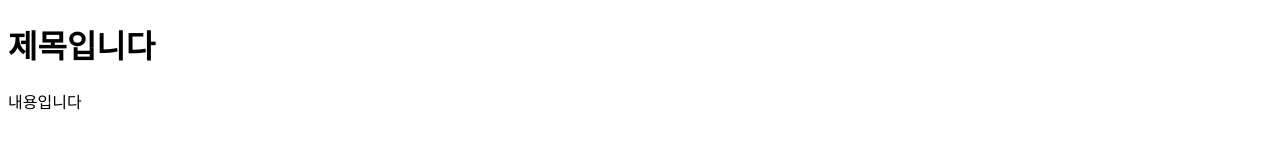
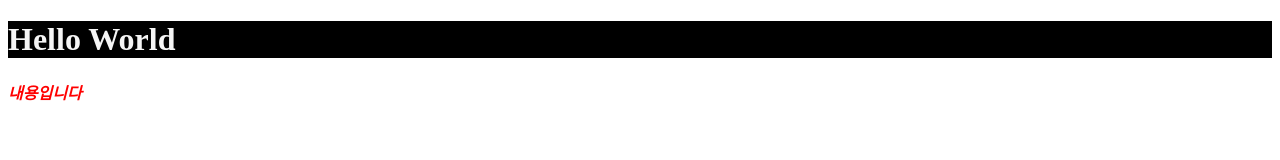
Before and after one commit to joohy97/StudyHTML, a plain HTML site: page 01_HTML/index.html in a window 1280 px wide. Drawn offline with Linux system fonts and the light colour scheme.

Commit message:
내부 스타일 지정

```diff
--- a/01_HTML/index.html
+++ b/01_HTML/index.html
@@ -2,9 +2,21 @@
 <html>
     <head>
         <title>우리의 첫번째 웹페이지 입니다</title>
+        <style>
+            h1 {
+                color: whitesmoke;
+                background-color: black;
+            }
+
+            p {
+                color: red;
+                font-weight: bold;
+                font-style: italic;
+            }
+        </style>
     </head>
     <body>
-        <h1>제목입니다</h1>
+        <h1>Hello World</h1>
         <p>내용입니다</p>
     </body>
 </html>
```
